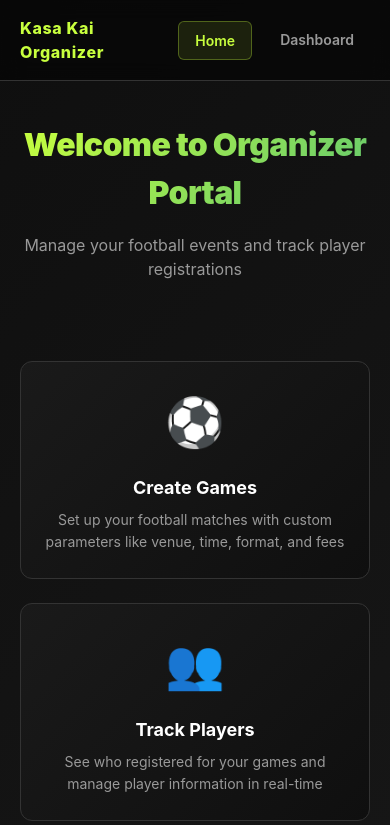
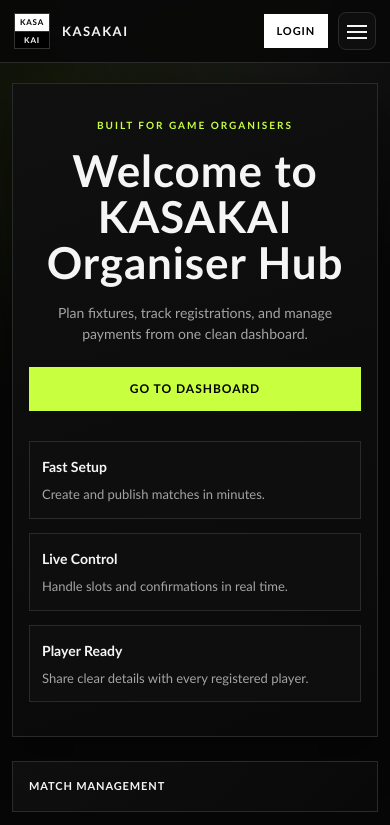
Before and after one commit to kasakai-web/kasakai-main, a Next.js app in the folder organiser-portal/: page / in a window 390 px wide. Shown: the top 825 px of the page. Built offline with nearby package versions, Linux system fonts and the light colour scheme.

Commit message:
Polish organiser portal navbar and mobile landing

```diff
--- a/organiser-portal/src/app/home.css
+++ b/organiser-portal/src/app/home.css
@@ -1,197 +1,408 @@
-/* Organizer Portal Home Styles */
-
-:root {
-  --primary: #c8ff3e;
-  --lime: #c8ff3e;
-  --shadow: 0 4px 20px rgba(0, 0, 0, 0.3);
+.organiser-home {
+  --bg-main: #060606;
+  --bg-panel: #101010;
+  --bg-soft: #171717;
+  --line: #2a2a2a;
+  --text-main: #f5f5f5;
+  --text-muted: #a4a4a4;
+  --accent: #c8ff3e;
+  --accent-soft: rgba(200, 255, 62, 0.14);
+  min-height: 100vh;
+  color: var(--text-main);
+  background:
+    radial-gradient(circle at 15% 10%, rgba(200, 255, 62, 0.07), transparent 32%),
+    radial-gradient(circle at 80% 0%, rgba(255, 255, 255, 0.06), transparent 28%),
+    var(--bg-main);
+  font-family: "Trebuchet MS", "Segoe UI", sans-serif;
 }
 
-.organiser-home {
-  background: linear-gradient(135deg, #0f0f0f 0%, #1a1a1a 100%);
-  min-height: 100vh;
-  color: #ffffff;
-  font-family: -apple-system, BlinkMacSystemFont, "Segoe UI", Roboto, sans-serif;
+.site-header {
+  position: sticky;
+  top: 0;
+  z-index: 40;
+  border-bottom: 1px solid var(--line);
+  background: rgba(8, 8, 8, 0.9);
+  backdrop-filter: blur(16px);
 }
 
-/* Navigation */
 .nav-bar {
-  display: flex;
-  justify-content: space-between;
+  max-width: 1200px;
+  margin: 0 auto;
+  padding: 12px 24px;
+  display: grid;
+  grid-template-columns: auto 1fr auto;
   align-items: center;
-  padding: 20px 40px;
-  background: rgba(0, 0, 0, 0.5);
-  border-bottom: 1px solid #333;
-  backdrop-filter: blur(10px);
+  gap: 24px;
 }
 
-.nav-brand {
-  font-size: 20px;
+.brand-wrap {
+  display: inline-flex;
+  align-items: center;
+  gap: 12px;
+}
+
+.brand-mark {
+  width: 36px;
+  height: 36px;
+  border: 1px solid #323232;
+  display: flex;
+  flex-direction: column;
+  overflow: hidden;
+}
+
+.brand-mark span {
+  flex: 1;
+  display: flex;
+  align-items: center;
+  justify-content: center;
+  font-size: 8px;
   font-weight: 800;
-  letter-spacing: 0.04em;
-  color: var(--lime);
+  letter-spacing: 0.1em;
+}
+
+.brand-mark span:first-child {
+  background: #fff;
+  color: #000;
+}
+
+.brand-mark span:last-child {
+  background: #000;
+  color: #fff;
+  border-top: 1px solid #323232;
+}
+
+.brand-stack {
+  display: flex;
+  flex-direction: column;
+  line-height: 1;
+  gap: 4px;
+}
+
+.brand-label {
+  margin: 0;
+  font-size: 15px;
+  letter-spacing: 0.12em;
+  font-weight: 800;
+}
+
+.brand-sub {
+  margin: 0;
+  font-size: 10px;
+  color: var(--text-muted);
+  letter-spacing: 0.18em;
+  text-transform: uppercase;
 }
 
 .nav-links {
   display: flex;
-  gap: 24px;
+  justify-content: center;
+  gap: 6px;
 }
 
-.nav-link {
-  padding: 8px 16px;
-  border-radius: 6px;
+.nav-links a {
+  color: var(--text-muted);
   text-decoration: none;
-  color: #999;
-  font-weight: 600;
-  transition: all 0.2s;
-  font-size: 14px;
+  font-size: 13px;
+  font-weight: 700;
+  letter-spacing: 0.05em;
+  text-transform: uppercase;
+  padding: 9px 12px;
+  border-radius: 8px;
+  transition: color 0.2s ease, background 0.2s ease;
 }
 
-.nav-link:hover {
-  color: #fff;
+.nav-links a:hover {
+  color: var(--text-main);
+  background: #141414;
 }
 
-.nav-link.active {
-  background: rgba(200, 255, 62, 0.1);
-  color: var(--lime);
-  border: 1px solid rgba(200, 255, 62, 0.3);
+.nav-actions {
+  display: flex;
+  justify-content: flex-end;
+  align-items: center;
+  gap: 10px;
 }
 
-/* Hero Section */
+.mobile-menu-btn {
+  display: none;
+  width: 38px;
+  height: 38px;
+  border: 1px solid var(--line);
+  background: #0e0e0e;
+  padding: 8px;
+  border-radius: 8px;
+  cursor: pointer;
+}
+
+.mobile-menu-btn span {
+  display: block;
+  width: 100%;
+  height: 2px;
+  background: var(--text-main);
+  margin: 4px 0;
+}
+
+.mobile-menu-panel {
+  display: none;
+}
+
+.btn-login,
+.btn-primary {
+  text-decoration: none;
+  text-transform: uppercase;
+  letter-spacing: 0.08em;
+  font-weight: 800;
+  font-size: 12px;
+  border: 1px solid transparent;
+  transition: all 0.2s ease;
+}
+
+.btn-login {
+  color: #000;
+  background: #fff;
+  border-color: #fff;
+  padding: 10px 18px;
+}
+
+.btn-login:hover {
+  color: #fff;
+  background: transparent;
+}
+
 .home-content {
-  padding: 80px 40px;
   max-width: 1200px;
   margin: 0 auto;
+  min-height: calc(100vh - 72px);
+  display: grid;
+  place-items: center;
+  padding: 32px 24px;
 }
 
 .hero-section {
+  width: min(920px, 100%);
+  border: 1px solid var(--line);
+  background: linear-gradient(160deg, var(--bg-panel) 0%, #090909 100%);
+  padding: 56px 44px;
   text-align: center;
-  margin-bottom: 80px;
+  box-shadow: 0 20px 40px rgba(0, 0, 0, 0.35);
+}
+
+.hero-kicker {
+  margin: 0;
+  color: var(--accent);
+  font-size: 11px;
+  font-weight: 700;
+  letter-spacing: 0.2em;
+  text-transform: uppercase;
 }
 
 .hero-title {
-  font-size: 48px;
+  margin: 14px 0 0;
+  font-size: clamp(34px, 6vw, 62px);
+  letter-spacing: 0.02em;
   font-weight: 900;
-  margin: 0 0 16px 0;
-  background: linear-gradient(135deg, var(--lime), #5dc570);
-  -webkit-background-clip: text;
-  -webkit-text-fill-color: transparent;
-  background-clip: text;
-  letter-spacing: -0.02em;
+  line-height: 1.05;
 }
 
 .hero-subtitle {
-  font-size: 18px;
-  color: #999;
-  margin: 0;
-  max-width: 500px;
-  margin-left: auto;
-  margin-right: auto;
+  margin: 16px auto 0;
+  max-width: 650px;
+  color: var(--text-muted);
+  font-size: 17px;
+  line-height: 1.55;
 }
 
-/* Features Grid */
-.features-grid {
+.hero-actions {
+  margin-top: 30px;
+  display: inline-flex;
+  align-items: center;
+  gap: 12px;
+}
+
+.btn-primary {
+  background: var(--accent);
+  color: #000;
+  border-color: var(--accent);
+  padding: 12px 22px;
+}
+
+.btn-primary:hover {
+  background: transparent;
+  color: var(--accent);
+}
+
+.hero-stats {
+  margin-top: 30px;
   display: grid;
-  grid-template-columns: repeat(auto-fit, minmax(250px, 1fr));
-  gap: 24px;
-  margin-bottom: 60px;
+  grid-template-columns: repeat(3, minmax(0, 1fr));
+  gap: 14px;
+}
+
+.hero-stats article {
+  border: 1px solid var(--line);
+  background: #0e0e0e;
+  padding: 16px 14px;
+  text-align: left;
+}
+
+.hero-stats h3 {
+  margin: 0;
+  font-size: 14px;
+  font-weight: 800;
+}
+
+.hero-stats p {
+  margin: 8px 0 0;
+  color: var(--text-muted);
+  font-size: 13px;
+  line-height: 1.45;
+}
+
+.feature-band {
+  max-width: 1200px;
+  margin: 0 auto;
+  padding: 0 24px 36px;
+  display: grid;
+  grid-template-columns: repeat(3, minmax(0, 1fr));
+  gap: 14px;
 }
 
 .feature-card {
-  background: linear-gradient(135deg, #1a1a1a, #0f0f0f);
-  border: 1px solid #333;
-  border-radius: 12px;
-  padding: 32px 24px;
-  text-align: center;
-  transition: all 0.3s;
-  cursor: pointer;
+  border: 1px solid var(--line);
+  background: linear-gradient(135deg, #0f0f0f, #090909);
+  padding: 16px;
 }
 
-.feature-card:hover {
-  border-color: var(--lime);
-  background: linear-gradient(135deg, rgba(200, 255, 62, 0.05), rgba(0, 0, 0, 0.3));
-  transform: translateY(-4px);
-  box-shadow: 0 8px 32px rgba(200, 255, 62, 0.1);
+.feature-card p {
+  margin: 0;
+  color: var(--text-main);
+  text-transform: uppercase;
+  letter-spacing: 0.08em;
+  font-size: 11px;
+  font-weight: 800;
 }
 
-.feature-icon {
-  font-size: 48px;
-  margin-bottom: 16px;
-}
-
-.feature-title {
-  font-size: 18px;
-  font-weight: 700;
-  margin: 0 0 8px 0;
-  color: #fff;
-}
-
-.feature-description {
-  font-size: 14px;
-  color: #999;
-  margin: 0;
-  line-height: 1.6;
-}
-
-/* CTA Section */
-.cta-section {
-  text-align: center;
-  padding: 40px;
-  background: linear-gradient(135deg, rgba(200, 255, 62, 0.1), rgba(200, 255, 62, 0.05));
-  border: 1px solid rgba(200, 255, 62, 0.2);
-  border-radius: 12px;
-}
-
-.btn-primary {
-  display: inline-block;
-  padding: 16px 32px;
-  background: linear-gradient(135deg, var(--lime), #5dc570);
-  border: none;
-  border-radius: 8px;
-  color: #000;
-  font-weight: 800;
-  font-size: 16px;
-  letter-spacing: 0.04em;
-  cursor: pointer;
-  text-decoration: none;
-  transition: all 0.3s;
-}
-
-.btn-primary:hover {
-  transform: scale(1.05);
-  box-shadow: 0 8px 32px rgba(200, 255, 62, 0.3);
-}
-
-/* Responsive */
-@media (max-width: 768px) {
+@media (max-width: 920px) {
   .nav-bar {
-    padding: 16px 20px;
-  }
-
-  .nav-brand {
-    font-size: 16px;
+    grid-template-columns: 1fr auto;
+    gap: 10px;
   }
 
   .nav-links {
-    gap: 12px;
+    display: none;
+  }
+
+  .mobile-menu-btn {
+    display: inline-block;
+  }
+
+  .mobile-menu-panel {
+    display: grid;
+    gap: 8px;
+    max-width: 1200px;
+    margin: 0 auto;
+    padding: 0 24px 14px;
+    border-top: 1px solid var(--line);
+    background: rgba(8, 8, 8, 0.95);
+  }
+
+  .mobile-menu-panel a {
+    text-decoration: none;
+    color: var(--text-main);
+    border: 1px solid var(--line);
+    border-radius: 8px;
+    padding: 11px 12px;
+    text-transform: uppercase;
+    letter-spacing: 0.07em;
+    font-size: 12px;
+    font-weight: 700;
+    background: #0f0f0f;
+  }
+
+  .mobile-menu-panel .mobile-menu-login {
+    color: #000;
+    background: var(--accent);
+    border-color: var(--accent);
+    text-align: center;
   }
 
   .home-content {
-    padding: 40px 20px;
+    min-height: auto;
+    padding-top: 30px;
+  }
+
+  .hero-section {
+    padding: 40px 24px;
+  }
+
+  .hero-subtitle {
+    font-size: 15px;
+  }
+
+  .hero-stats,
+  .feature-band {
+    grid-template-columns: 1fr;
+  }
+}
+
+@media (max-width: 560px) {
+  .nav-bar {
+    padding: 12px 14px;
+  }
+
+  .mobile-menu-panel {
+    padding: 0 14px 12px;
+  }
+
+  .brand-label {
+    font-size: 13px;
+  }
+
+  .brand-sub {
+    display: none;
+  }
+
+  .btn-login {
+    padding: 8px 12px;
+    font-size: 11px;
+  }
+
+  .home-content {
+    padding: 20px 12px 24px;
+  }
+
+  .hero-section {
+    padding: 34px 16px;
   }
 
   .hero-title {
-    font-size: 32px;
+    font-size: clamp(30px, 12vw, 44px);
+  }
+
+  .hero-kicker {
+    font-size: 10px;
   }
 
   .hero-subtitle {
-    font-size: 16px;
+    font-size: 14px;
   }
 
-  .features-grid {
-    grid-template-columns: 1fr;
+  .hero-actions {
+    flex-direction: column;
+    width: 100%;
+    margin-top: 22px;
   }
 
-  .feature-card {
-    padding: 24px 16px;
+  .hero-actions a {
+    width: 100%;
+    text-align: center;
+  }
+
+  .hero-stats article {
+    padding: 14px 12px;
+  }
+
+  .feature-band {
+    padding: 0 12px 24px;
   }
 }
--- a/organiser-portal/src/app/page.tsx
+++ b/organiser-portal/src/app/page.tsx
@@ -1,63 +1,103 @@
+"use client";
+
 import Link from "next/link";
+import { useState } from "react";
 import "./home.css";
 
 export default function Home() {
+  const [mobileMenuOpen, setMobileMenuOpen] = useState(false);
+
+  const closeMobileMenu = () => setMobileMenuOpen(false);
+
   return (
     <div className="organiser-home">
-      <nav className="nav-bar">
-        <div className="nav-brand">Kasa Kai Organizer</div>
-        <div className="nav-links">
-          <Link href="/" className="nav-link active">Home</Link>
-          <Link href="/dashboard" className="nav-link">Dashboard</Link>
-        </div>
-      </nav>
+      <header className="site-header">
+        <nav className="nav-bar">
+          <div className="brand-wrap">
+            <div className="brand-mark" aria-hidden="true">
+              <span>KASA</span>
+              <span>KAI</span>
+            </div>
+            <div className="brand-stack">
+              <p className="brand-label">KASAKAI</p>
+              <p className="brand-sub">Organiser Portal</p>
+            </div>
+          </div>
+
+          <div className="nav-links" aria-label="Primary navigation">
+            <a href="#features" onClick={closeMobileMenu}>Features</a>
+            <a href="#workflow" onClick={closeMobileMenu}>Workflow</a>
+            <a href="#contact" onClick={closeMobileMenu}>Contact</a>
+          </div>
+
+          <div className="nav-actions">
+            <Link href="/dashboard" className="btn-login">Login</Link>
+            <button
+              className="mobile-menu-btn"
+              type="button"
+              onClick={() => setMobileMenuOpen((prev) => !prev)}
+              aria-label="Toggle menu"
+              aria-expanded={mobileMenuOpen}
+            >
+              <span />
+              <span />
+              <span />
+            </button>
+          </div>
+        </nav>
+
+        {mobileMenuOpen && (
+          <div className="mobile-menu-panel">
+            <a href="#features" onClick={closeMobileMenu}>Features</a>
+            <a href="#workflow" onClick={closeMobileMenu}>Workflow</a>
+            <a href="#contact" onClick={closeMobileMenu}>Contact</a>
+            <Link href="/dashboard" className="mobile-menu-login" onClick={closeMobileMenu}>
+              Login
+            </Link>
+          </div>
+        )}
+      </header>
 
       <main className="home-content">
         <div className="hero-section">
-          <h1 className="hero-title">Welcome to Organizer Portal</h1>
-          <p className="hero-subtitle">Manage your football events and track player registrations</p>
-        </div>
+          <p className="hero-kicker">Built for game organisers</p>
+          <h1 className="hero-title">Welcome to KASAKAI Organiser Hub</h1>
+          <p className="hero-subtitle">
+            Plan fixtures, track registrations, and manage payments from one clean dashboard.
+          </p>
 
-        <div className="features-grid">
-          <div className="feature-card">
-            <div className="feature-icon">⚽</div>
-            <h3 className="feature-title">Create Games</h3>
-            <p className="feature-description">
-              Set up your football matches with custom parameters like venue, time, format, and fees
-            </p>
+          <div className="hero-actions">
+            <Link href="/dashboard" className="btn-primary">Go to Dashboard</Link>
           </div>
 
-          <div className="feature-card">
-            <div className="feature-icon">👥</div>
-            <h3 className="feature-title">Track Players</h3>
-            <p className="feature-description">
-              See who registered for your games and manage player information in real-time
-            </p>
-          </div>
-
-          <div className="feature-card">
-            <div className="feature-icon">💰</div>
-            <h3 className="feature-title">Payment Management</h3>
-            <p className="feature-description">
-              Monitor payment status and collect fees from registered players
-            </p>
-          </div>
-
-          <div className="feature-card">
-            <div className="feature-icon">📊</div>
-            <h3 className="feature-title">Analytics</h3>
-            <p className="feature-description">
-              View stats on games, players, and revenue to optimize your events
-            </p>
+          <div className="hero-stats" id="workflow">
+            <article>
+              <h3>Fast Setup</h3>
+              <p>Create and publish matches in minutes.</p>
+            </article>
+            <article>
+              <h3>Live Control</h3>
+              <p>Handle slots and confirmations in real time.</p>
+            </article>
+            <article>
+              <h3>Player Ready</h3>
+              <p>Share clear details with every registered player.</p>
+            </article>
           </div>
         </div>
+      </main>
 
-        <div className="cta-section">
-          <Link href="/dashboard" className="btn-primary">
-            Go to Dashboard →
-          </Link>
+      <section className="feature-band" id="features">
+        <div className="feature-card">
+          <p>Match Management</p>
         </div>
-      </main>
+        <div className="feature-card">
+          <p>Registration Overview</p>
+        </div>
+        <div className="feature-card" id="contact">
+          <p>Payment Visibility</p>
+        </div>
+      </section>
     </div>
   );
 }
```
